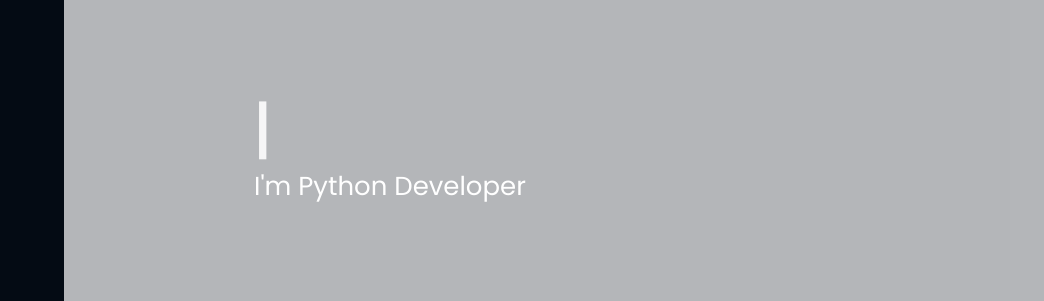
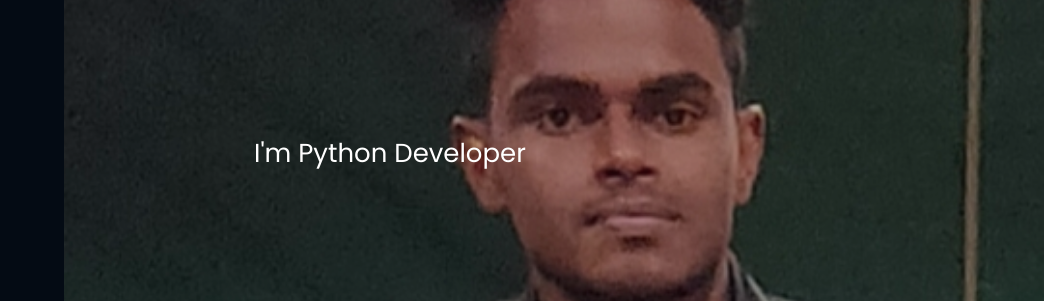
Before and after one commit to c-abhijith/personal, a plain HTML site: page index.html in a window 1280 px wide. Shown: the part 222-523 px from the top of the page, 236-1280 px from the left. Drawn offline with nearby package versions, Linux system fonts and the light colour scheme.

Commit message:
third commit

```diff
--- a/assets/css/style.css
+++ b/assets/css/style.css
@@ -198,7 +198,7 @@ h1, h2, h3, h4, h5, h6 {
 #hero {
   width: 100%;
   height: 100vh;
-  background: url("../img/") ;
+  background: url("../img/IMG_20211129_081712.jpg") ;
   background-size: cover;
 }
 #hero:before {
--- a/index.html
+++ b/index.html
@@ -73,7 +73,7 @@
   <!-- ======= Hero Section ======= -->
   <section id="hero" class="d-flex flex-column justify-content-center align-items-center">
     <div class="hero-container" data-aos="fade-in">
-      <h1><span class="typed" data-typed-items=""></span></h1>
+      <!-- <h1><span class="typed" data-typed-items=""></span></h1> -->
       <p>I'm Python Developer</p>
     </div>
   </section><!-- End Hero -->
```
Also changed, not shown: assets/img/IMG_20211129_081712.jpg (added).
